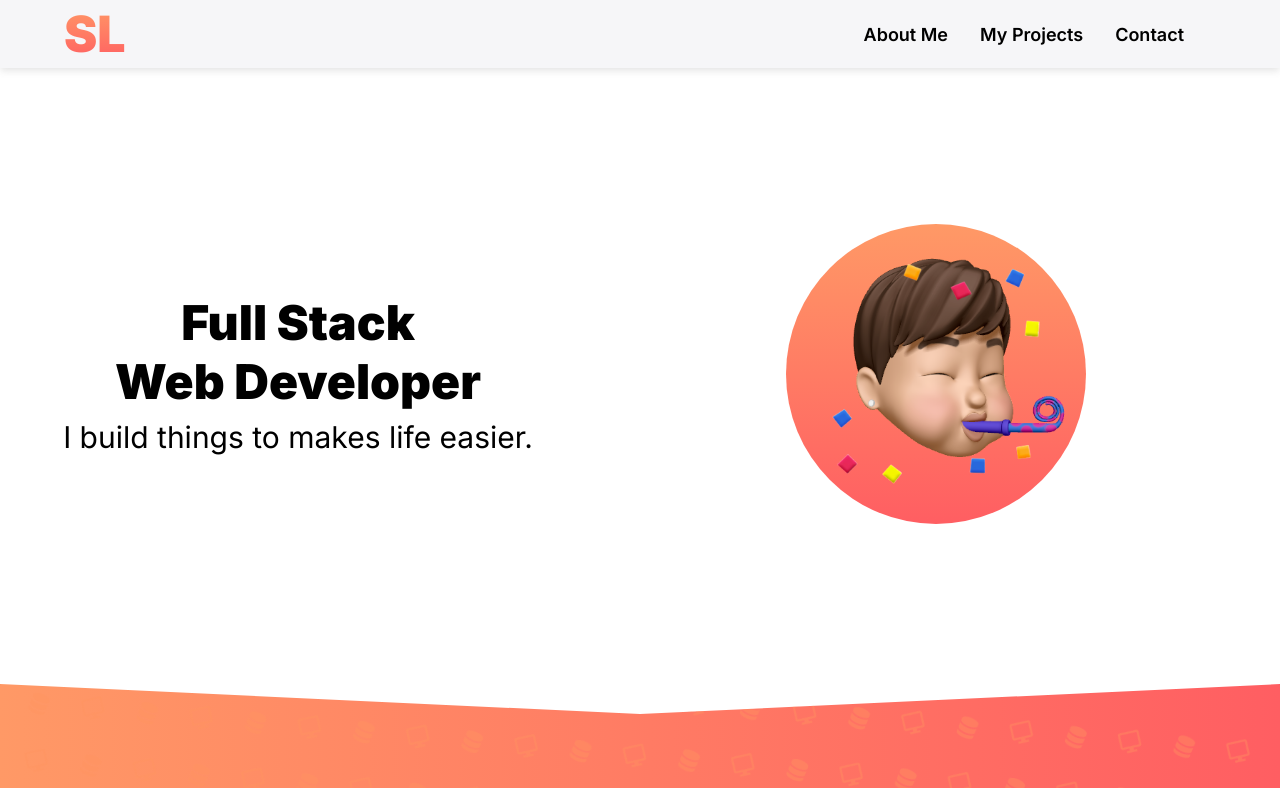
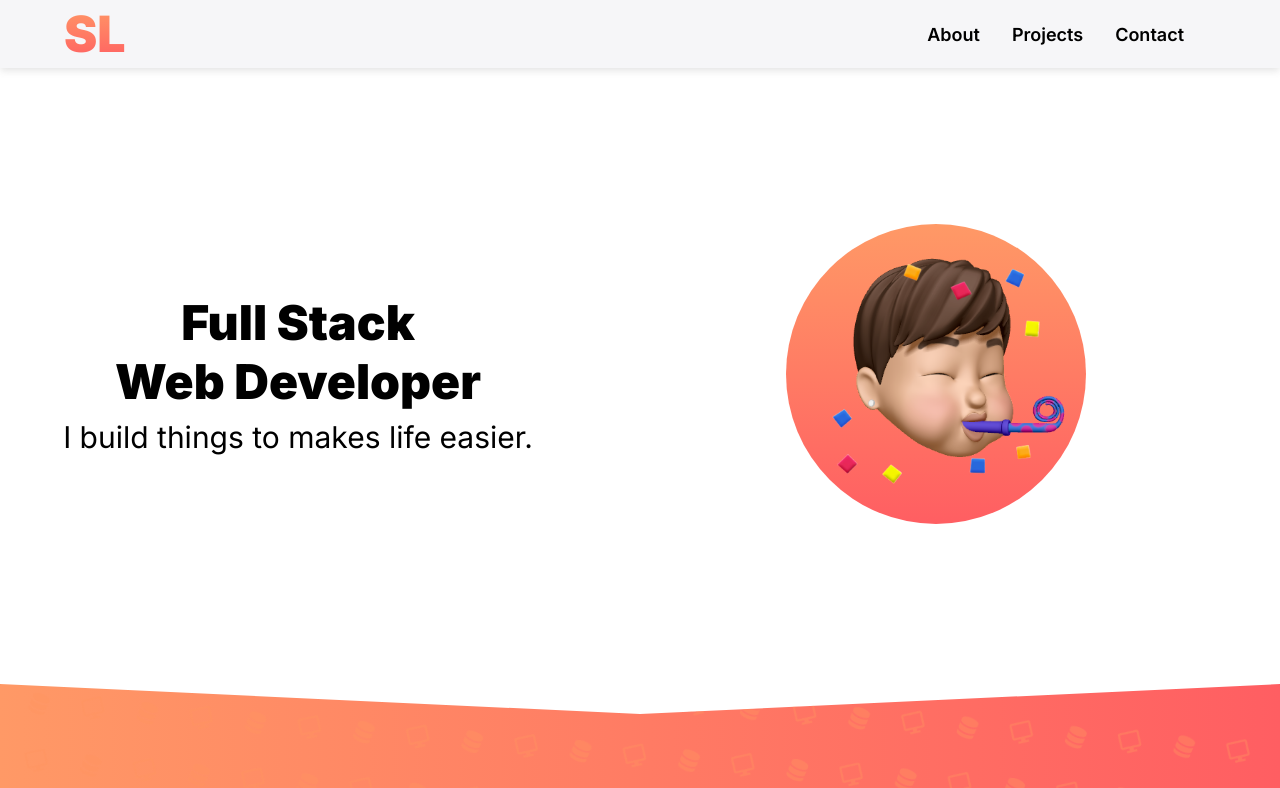
Before and after one commit to samleungskl/portfolio-v4, a React (Create React App) app: page / in a window 1280 px wide. Shown: the top 788 px of the page. Built offline with nearby package versions, Linux system fonts and the light colour scheme; no server answers; a web font is replaced by a local one.

Commit message:
adjust nav text

```diff
--- a/src/Header/FullSizeNavMenu/FullSizeNavMenu.js
+++ b/src/Header/FullSizeNavMenu/FullSizeNavMenu.js
@@ -4,8 +4,8 @@ import MessageButton from '../../MessageButton/MessageButton';
 function FullSizeNavMenu() {
     return (
         <div className="FullSizeNavMenu">
-            <a className='navAboutMe navItem' href='#about-me'>About Me</a>
-            <a className='navMyProjects navItem' href='#projects'>My Projects</a>
+            <a className='navAboutMe navItem' href='#about-me'>About</a>
+            <a className='navMyProjects navItem' href='#projects'>Projects</a>
             <a className='navMyContact navItem' href='#contact'>Contact</a>
         </div>
     );
```
